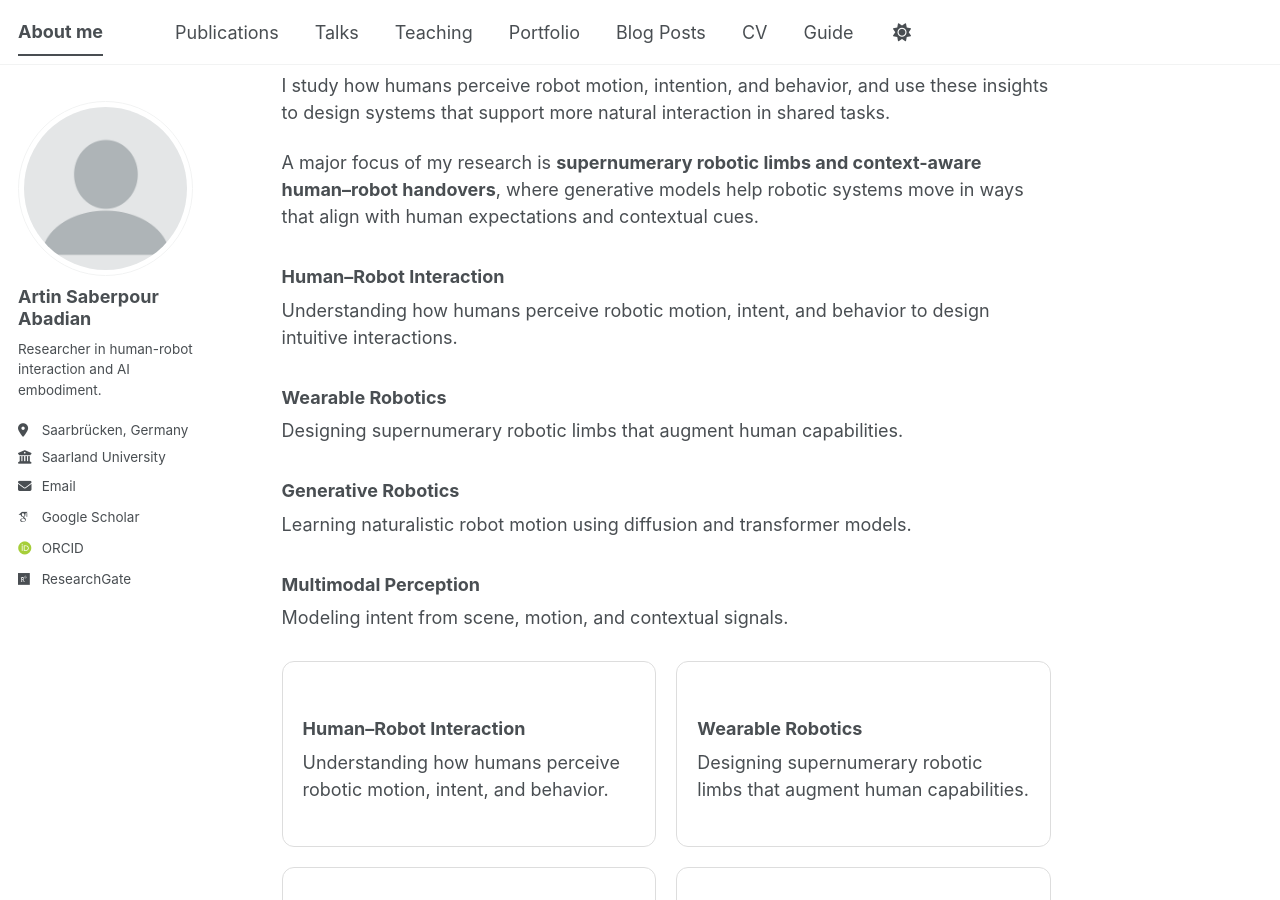
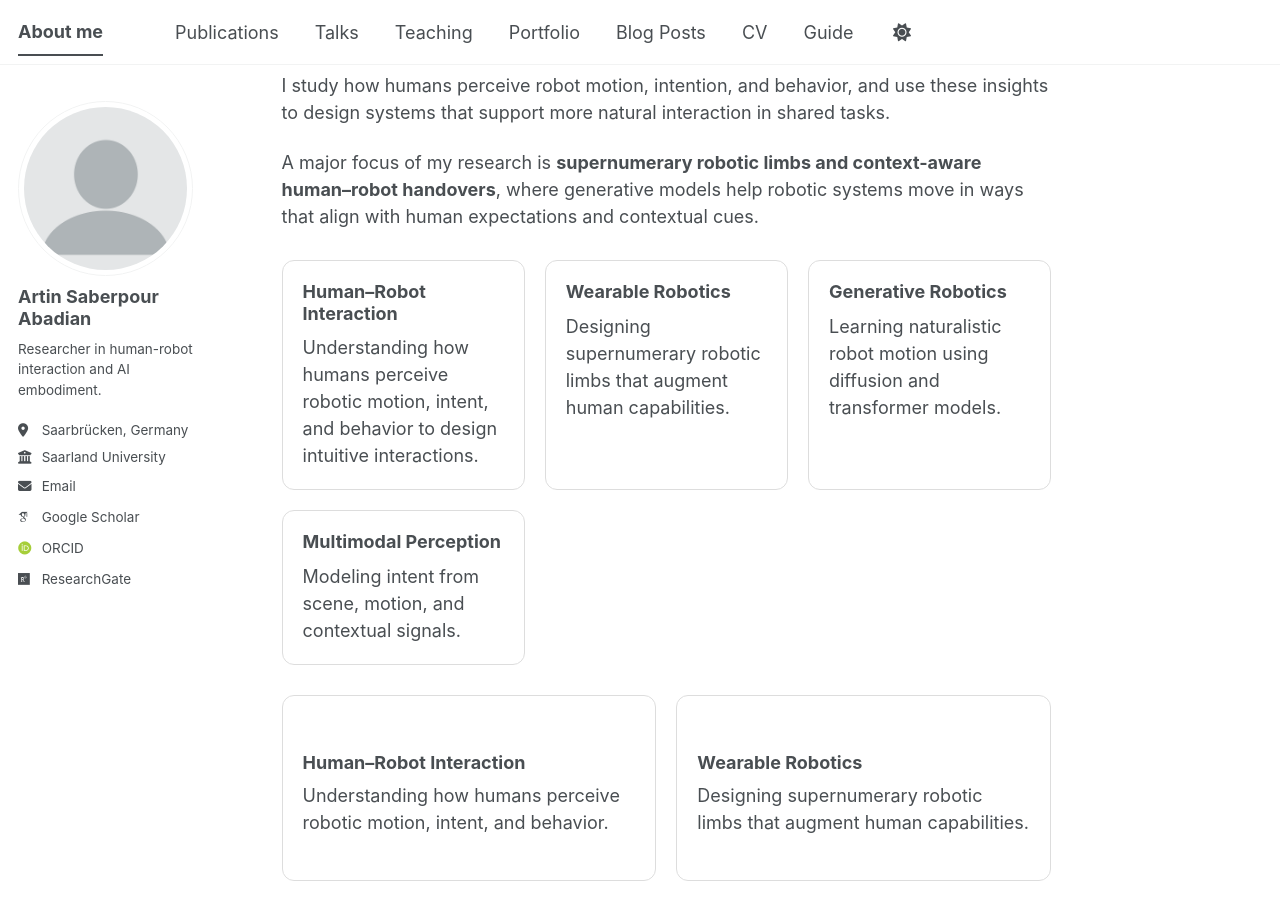
Before and after one commit to artin-saberpour/artin-saberpour.github.io, a Jekyll site: the page built from _pages/about.md, in a window 1280 px wide and 900 px high, scrolled down 429 px. Built offline with Jekyll 4.4.1, drawn with Linux system fonts in a browser that asks for light colours; some web fonts are replaced; a script bundle is joined from its source files by our own code; library files that are not in the unit come from our copies.

Commit message:
Refactor research section layout with grid styling
Updated the layout and styling of research sections to use grid display for improved visual organization.

```diff
--- a/_pages/about.md
+++ b/_pages/about.md
@@ -24,36 +24,31 @@
 A major focus of my research is **supernumerary robotic limbs and context-aware human–robot handovers**, where generative models help robotic systems move in ways that align with human expectations and contextual cues.
 
 
-<div class="research-grid">
-  <div class="research-card">
-    <h3>Human–Robot Interaction</h3>
-    <p>
-      Understanding how humans perceive robotic motion, intent, and behavior
-      to design intuitive interactions.
-    </p>
+<div style="display:grid; grid-template-columns:repeat(auto-fit, minmax(240px, 1fr)); gap:20px; margin:30px 0;">
+  <div style="padding:20px; border:1px solid #ddd; border-radius:12px; background:#fff;">
+    <h3 style="margin-top:0; margin-bottom:10px;">Human–Robot Interaction</h3>
+    <p style="margin:0;">Understanding how humans perceive robotic motion, intent, and behavior to design intuitive interactions.</p>
   </div>
 
-  <div class="research-card">
-    <h3>Wearable Robotics</h3>
-    <p>
-      Designing supernumerary robotic limbs that augment human capabilities.
-    </p>
+  <div style="padding:20px; border:1px solid #ddd; border-radius:12px; background:#fff;">
+    <h3 style="margin-top:0; margin-bottom:10px;">Wearable Robotics</h3>
+    <p style="margin:0;">Designing supernumerary robotic limbs that augment human capabilities.</p>
   </div>
 
-  <div class="research-card">
-    <h3>Generative Robotics</h3>
-    <p>
-      Learning naturalistic robot motion using diffusion and transformer models.
-    </p>
+  <div style="padding:20px; border:1px solid #ddd; border-radius:12px; background:#fff;">
+    <h3 style="margin-top:0; margin-bottom:10px;">Generative Robotics</h3>
+    <p style="margin:0;">Learning naturalistic robot motion using diffusion and transformer models.</p>
   </div>
 
-  <div class="research-card">
-    <h3>Multimodal Perception</h3>
-    <p>
-      Modeling intent from scene, motion, and contextual signals.
-    </p>
+  <div style="padding:20px; border:1px solid #ddd; border-radius:12px; background:#fff;">
+    <h3 style="margin-top:0; margin-bottom:10px;">Multimodal Perception</h3>
+    <p style="margin:0;">Modeling intent from scene, motion, and contextual signals.</p>
   </div>
 </div>
+
+
+
+
 
 
 <div style="display:grid; grid-template-columns:repeat(2, 1fr); gap:20px; margin:30px 0;">
```
